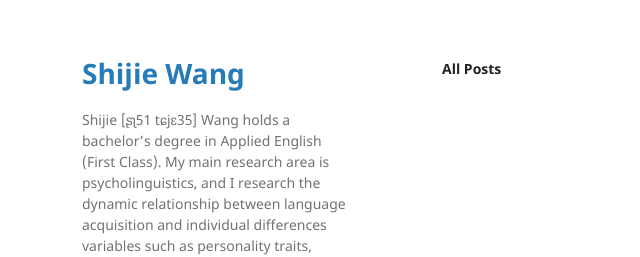
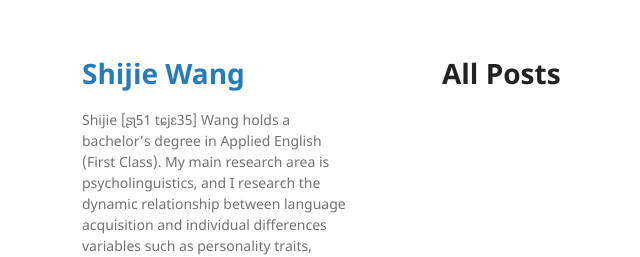
Before and after one commit to ChristopherTLAL/personal-blog, a Jekyll site: the page built from index.md, in a window 1280 px wide. Shown: the top 257 px of the page, without its empty margins (128-768 px from the left). Built offline with Jekyll 4.4.1, drawn with Linux system fonts in a browser that asks for light colours; our own code applies the rules of GitHub Pages for plain Markdown files.

```diff
--- a/index.md
+++ b/index.md
@@ -1 +1 @@
-**All Posts**
+# All Posts
```
